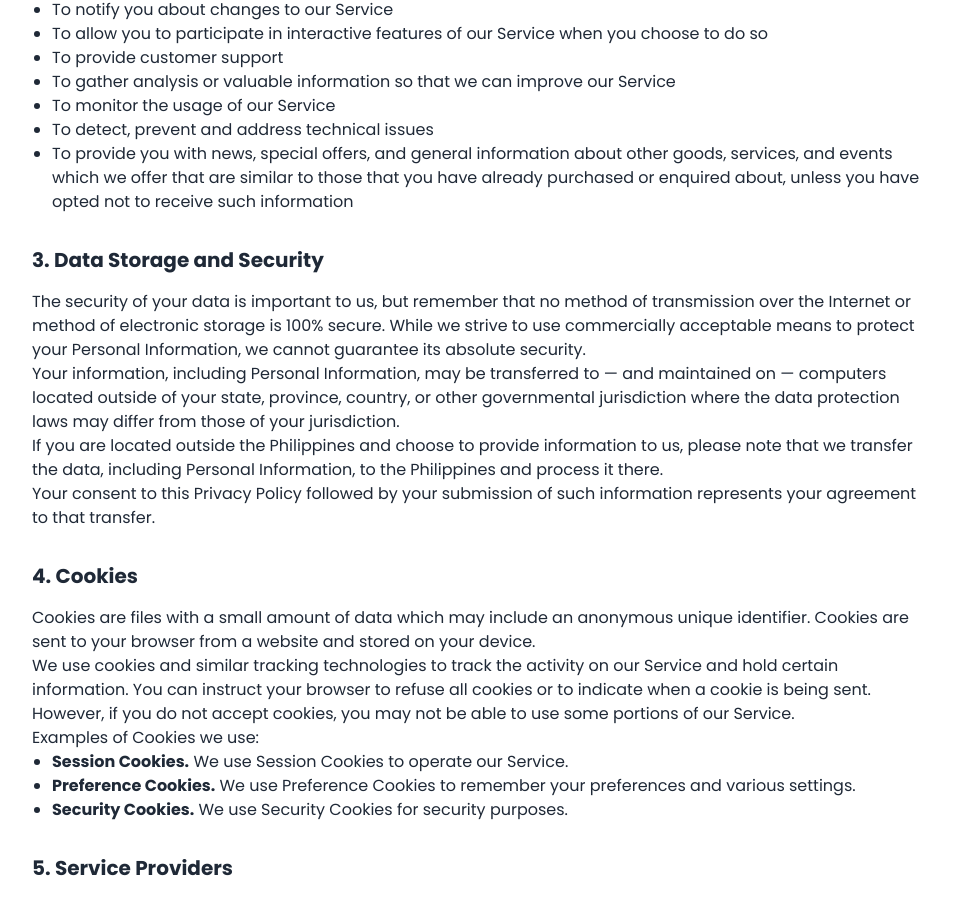
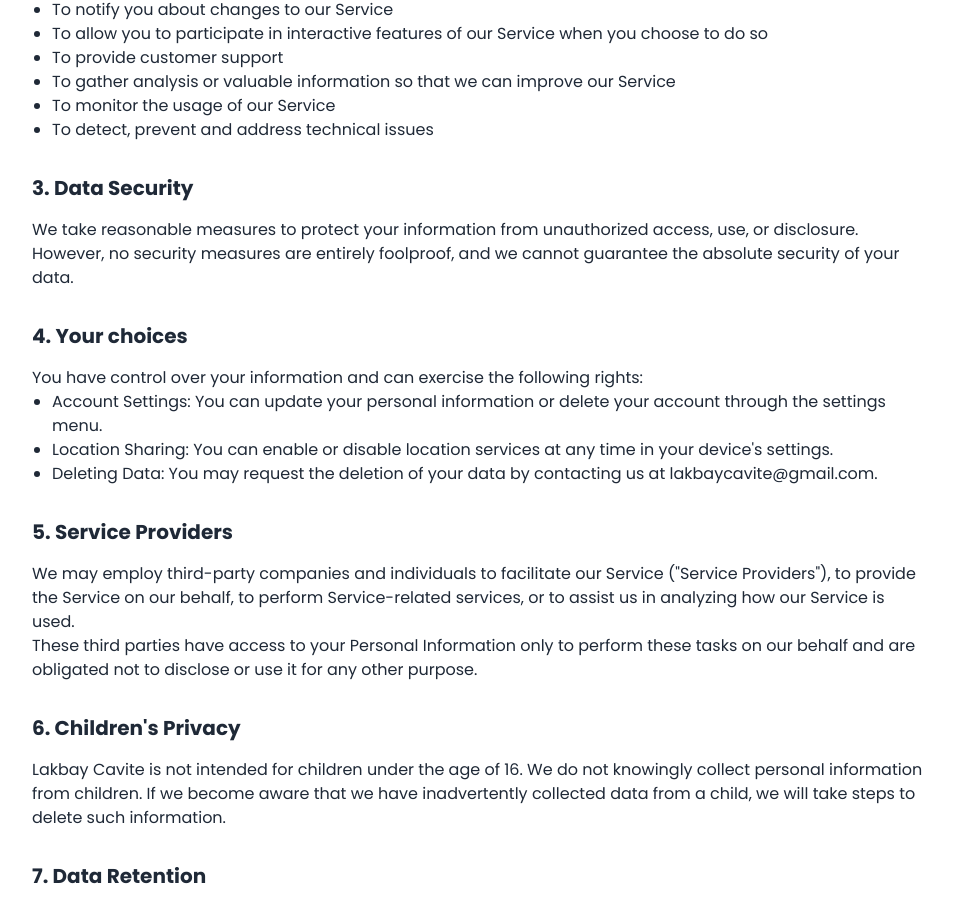
Before and after one commit to lakbaycavite/Web_Frontend, a React (Vite) app: page /privacy-policy in a window 1280 px wide. Shown: the part 970-1868 px from the top of the page, without its empty margins (160-1113 px from the left). Built offline with nearby package versions, Linux system fonts and the light colour scheme.

Commit message:
fix termns of use and privacy policy

```diff
--- a/src/context/ToastContext.jsx
+++ b/src/context/ToastContext.jsx
@@ -22,7 +22,7 @@
     return (
         <ToastContext.Provider value={showToast}>
             {children}
-            <Toaster richColors expand={true} position="top-right" />
+            <Toaster richColors expand={true} position="bottom-right" />
         </ToastContext.Provider>
     );
 };
--- a/src/user/pages/PrivacyPolicy.jsx
+++ b/src/user/pages/PrivacyPolicy.jsx
@@ -1,4 +1,3 @@
-import React from 'react';
 import { Link } from 'react-router-dom';
 import { FiArrowLeft, FiExternalLink, FiShield, FiLock, FiMail, FiMap } from 'react-icons/fi';
 
@@ -22,7 +21,7 @@
                 <div className="prose max-w-4xl mx-auto">
                     <h1 className="text-3xl font-bold text-center mb-8">Privacy Policy</h1>
                     <p className="text-sm text-base-content/70 text-center mb-8">
-                        Last Updated: March 25, 2025
+                        Effective/Updated Date: October 01, 2024
                     </p>
 
                     <div className="card bg-base-100 shadow-xl mb-8">
@@ -31,8 +30,7 @@
                                 <FiShield className="text-primary w-16 h-16" />
                             </div>
                             <p className="text-sm text-center">
-                                At Lakbay Cavite, we are committed to protecting your privacy and ensuring the security of your personal information. This Privacy Policy outlines how we collect, use, store, and protect the information you provide to us when using our website and mobile application.
-                            </p>
+                                Lakbay Cavite ("we," "our," or "us") respects your privacy and is committed to protecting your data. This Privacy Policy explains how we collect, use, and disclose information when you use the Lakbay Cavite web and mobile application ("App").                            </p>
                             <p className="text-sm text-center font-bold mt-4">
                                 By using our Service, you agree to the collection and use of information in accordance with this policy.
                             </p>
@@ -80,24 +78,12 @@
                         <li>To gather analysis or valuable information so that we can improve our Service</li>
                         <li>To monitor the usage of our Service</li>
                         <li>To detect, prevent and address technical issues</li>
-                        <li>To provide you with news, special offers, and general information about other goods, services, and events which we offer that are similar to those that you have already purchased or enquired about, unless you have opted not to receive such information</li>
                     </ul>
 
-                    <h2 className="text-xl font-bold mt-8 mb-4">3. Data Storage and Security</h2>
-                    <p>
-                        The security of your data is important to us, but remember that no method of transmission over the Internet or method of electronic storage is 100% secure. While we strive to use commercially acceptable means to protect your Personal Information, we cannot guarantee its absolute security.
-                    </p>
-                    <p>
-                        Your information, including Personal Information, may be transferred to — and maintained on — computers located outside of your state, province, country, or other governmental jurisdiction where the data protection laws may differ from those of your jurisdiction.
-                    </p>
-                    <p>
-                        If you are located outside the Philippines and choose to provide information to us, please note that we transfer the data, including Personal Information, to the Philippines and process it there.
-                    </p>
-                    <p>
-                        Your consent to this Privacy Policy followed by your submission of such information represents your agreement to that transfer.
-                    </p>
+                    <h2 className="text-xl font-bold mt-8 mb-4">3. Data Security</h2>
+                    We take reasonable measures to protect your information from unauthorized access, use, or disclosure. However, no security measures are entirely foolproof, and we cannot guarantee the absolute security of your data.
 
-                    <h2 className="text-xl font-bold mt-8 mb-4">4. Cookies</h2>
+                    {/* <h2 className="text-xl font-bold mt-8 mb-4">4. Cookies</h2>
                     <p>
                         Cookies are files with a small amount of data which may include an anonymous unique identifier. Cookies are sent to your browser from a website and stored on your device.
                     </p>
@@ -109,6 +95,16 @@
                         <li><strong>Session Cookies.</strong> We use Session Cookies to operate our Service.</li>
                         <li><strong>Preference Cookies.</strong> We use Preference Cookies to remember your preferences and various settings.</li>
                         <li><strong>Security Cookies.</strong> We use Security Cookies for security purposes.</li>
+                    </ul> */}
+
+                    <h2 className="text-xl font-bold mt-8 mb-4">4. Your choices</h2>
+                    <p>
+                        You have control over your information and can exercise the following rights:
+                    </p>
+                    <ul className="list-disc pl-5 mb-4">
+                        <li>Account Settings: You can update your personal information or delete your account through the settings menu.</li>
+                        <li>Location Sharing: You can enable or disable location services at any time in your device's settings.</li>
+                        <li>Deleting Data: You may request the deletion of your data by contacting us at lakbaycavite@gmail.com.</li>
                     </ul>
 
                     <h2 className="text-xl font-bold mt-8 mb-4">5. Service Providers</h2>
@@ -121,14 +117,12 @@
 
                     <h2 className="text-xl font-bold mt-8 mb-4">6. Children's Privacy</h2>
                     <p>
-                        Our Service does not address anyone under the age of 13. We do not knowingly collect personally identifiable information from anyone under the age of 13. If you are a parent or guardian and you are aware that your child has provided us with Personal Information, please contact us. If we become aware that we have collected Personal Information from children without verification of parental consent, we take steps to remove that information from our servers.
-                    </p>
+                        Lakbay Cavite is not intended for children under the age of 16. We do not knowingly collect personal information from children. If we become aware that we have inadvertently collected data from a child, we will take steps to delete such information.                    </p>
 
-                    <h2 className="text-xl font-bold mt-8 mb-4">7. Your Data Protection Rights</h2>
+                    <h2 className="text-xl font-bold mt-8 mb-4">7. Data Retention</h2>
                     <p>
-                        Under certain circumstances, you have rights under data protection laws in relation to your personal data:
-                    </p>
-                    <ul className="list-disc pl-5 mb-4">
+                        We will retain your data for as long as your account is active or as necessary to provide you with services. We may also retain data to comply with legal obligations, resolve disputes, or enforce agreements.                    </p>
+                    {/* <ul className="list-disc pl-5 mb-4">
                         <li><strong>The right to access</strong> – You have the right to request copies of your personal data.</li>
                         <li><strong>The right to rectification</strong> – You have the right to request that we correct any information you believe is inaccurate or complete information you believe is incomplete.</li>
                         <li><strong>The right to erasure</strong> – You have the right to request that we erase your personal data, under certain conditions.</li>
@@ -138,7 +132,7 @@
                     </ul>
                     <p>
                         If you make a request, we have one month to respond to you. If you would like to exercise any of these rights, please contact us.
-                    </p>
+                    </p> */}
 
                     <h2 className="text-xl font-bold mt-8 mb-4">8. Changes to This Privacy Policy</h2>
                     <p>
```
Also changed, not shown: src/user/pages/TermsOfUse.jsx (+10 -15 lines).
